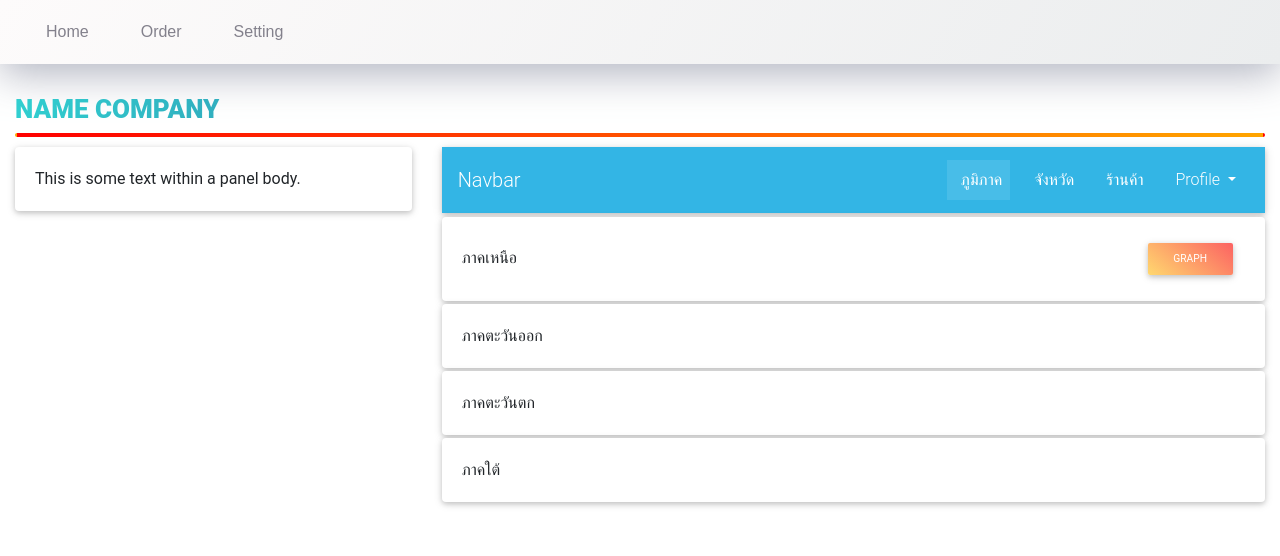
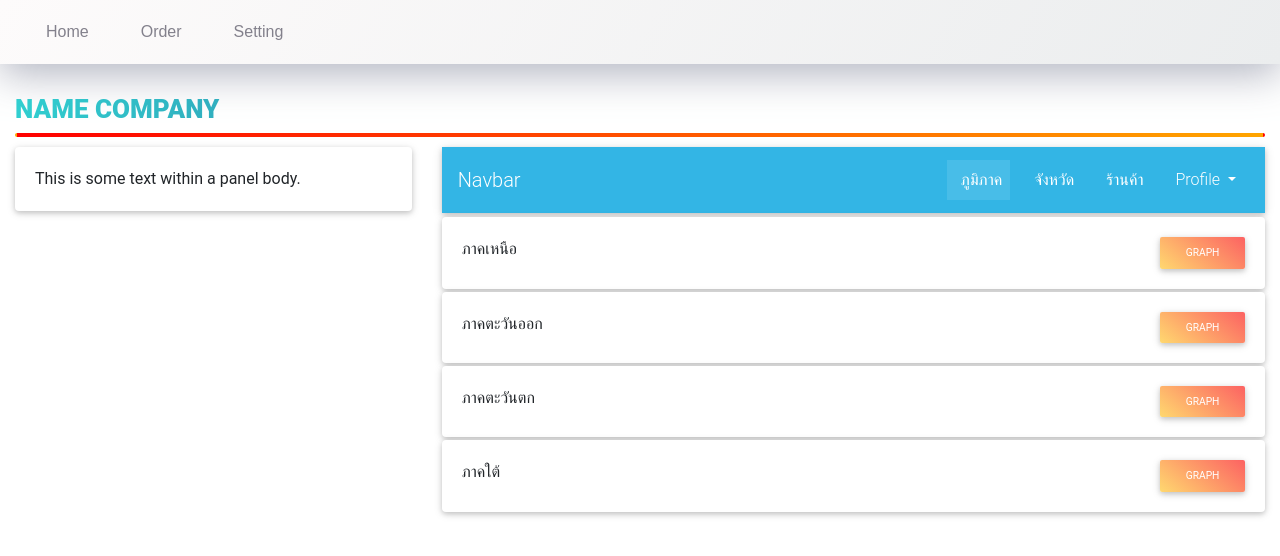
Before and after one commit to ToshyraF/bannashop, a Django app: page / in a window 1280 px wide. Shown: the top 556 px of the page. Run offline with Django 3.2, Linux system fonts and the light colour scheme; some libraries are stand-ins or nearby versions.

Commit message:
add new UI

```diff
--- a/static/css/responsiveregion.css
+++ b/static/css/responsiveregion.css
@@ -53,9 +53,17 @@
     .responsive-container{
         padding: 10px;
     }
+    .regionpage-btn-graph{
+        float: right;
+        margin: auto;
+    }
 }
 @media screen and (min-width: 1000px){
     /* .remove-right-nav{
         padding: auto;
     } */
+    .regionpage-btn-graph{
+        float: right;
+        margin: auto;
+    }
 }
--- a/templates/subpage/region.html
+++ b/templates/subpage/region.html
@@ -96,7 +96,7 @@
 <div class="card " data-toggle="collapse" href="#multiCollapseExample2" aria-controls="multiCollapseExample2" style="margin-top: 3px;">
     <div class="card-body " >
         <!-- <div class="row"> -->
-            ภาคเหนือ <button class="btn peach-gradient btn-sm" style="margin-left: 80%;" data-toggle="modal" data-target="#regionpage-show-graph">Graph</button>
+            ภาคเหนือ <button class="btn peach-gradient btn-sm regionpage-btn-graph" data-toggle="modal" data-target="#regionpage-show-graph">Graph</button>
 
             <!-- <div class="col"> -->
 
@@ -118,7 +118,7 @@
 </div>
 <div class="card " data-toggle="collapse" href="#multiCollapseExample3" aria-controls="multiCollapseExample3" style="margin-top: 3px;">
     <div class="card-body " >
-        ภาคตะวันออก
+        ภาคตะวันออก <button class="btn peach-gradient btn-sm regionpage-btn-graph" data-toggle="modal" data-target="#regionpage-show-graph">Graph</button>
     </div>
     <div class="row">
         <div class="col">
@@ -133,7 +133,7 @@
 </div>
 <div class="card " data-toggle="collapse" href="#multiCollapseExample4" aria-controls="multiCollapseExample4" style="margin-top: 3px;">
     <div class="card-body " >
-        ภาคตะวันตก
+        ภาคตะวันตก <button class="btn peach-gradient btn-sm regionpage-btn-graph" data-toggle="modal" data-target="#regionpage-show-graph">Graph</button>
     </div>
     <div class="row">
         <div class="col">
@@ -148,7 +148,8 @@
 </div>
 <div class="card " data-toggle="collapse" href="#multiCollapseExample5" aria-controls="multiCollapseExample5" style="margin-top: 3px;">
     <div class="card-body " >
-        ภาคใต้
+        ภาคใต้ <button class="btn peach-gradient btn-sm regionpage-btn-graph" data-toggle="modal" data-target="#regionpage-show-graph">Graph</button>
+
     </div>
     <div class="row">
         <div class="col">
```
